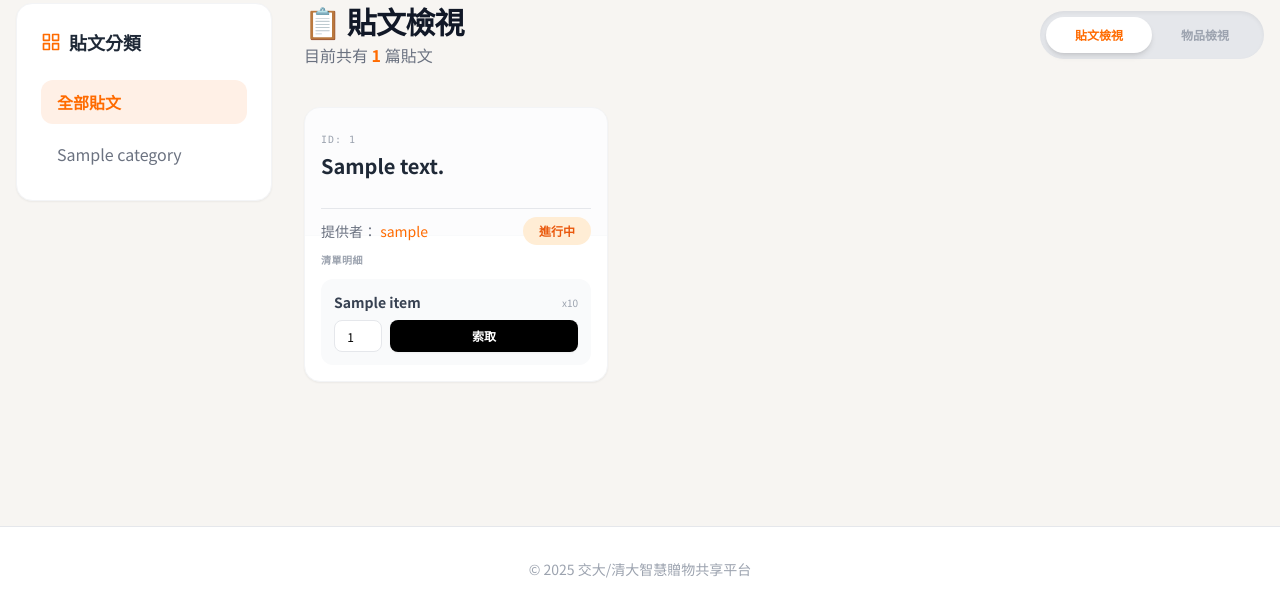
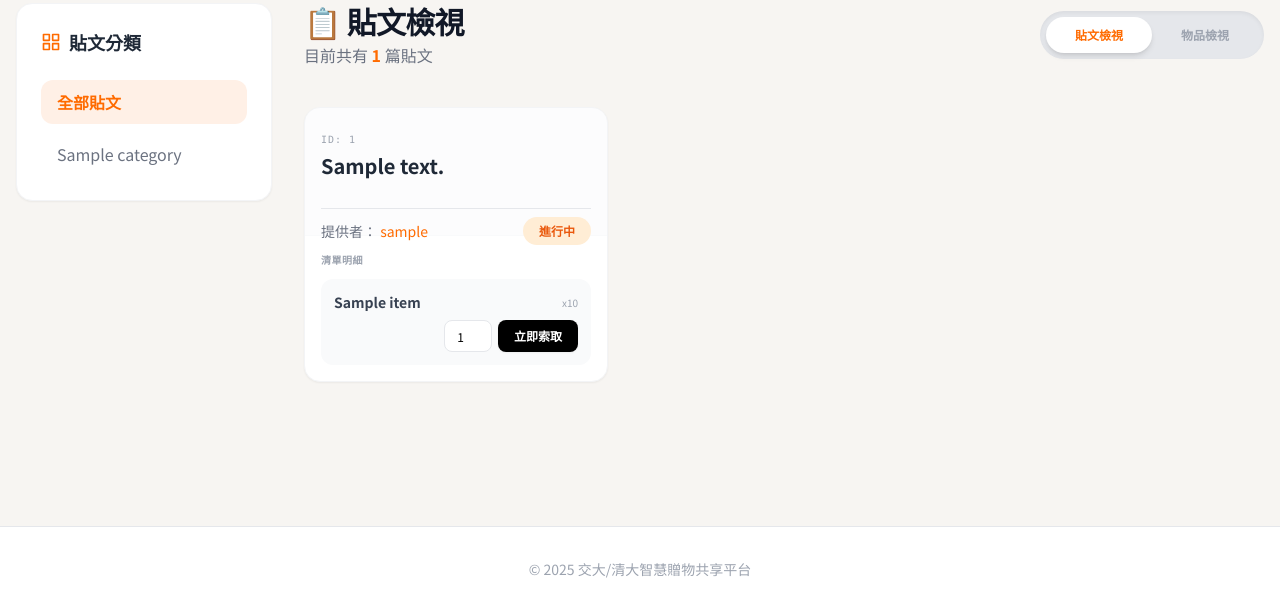
Before and after one commit to aoggg/1141-Database-System-Final-Project, a Flask app: page / in a window 1280 px wide. Shown: the part 189-800 px from the top of the page. Run offline with Flask 3, Linux system fonts and the light colour scheme; a database or web service that is not in the repository returns one stand-in record (values such as "Sample title"); some libraries are stand-ins or nearby versions.

Commit message:
更新 post模式的索取按鈕 UI

```diff
--- a/final project/giveaway_app/templates/index_post.html
+++ b/final project/giveaway_app/templates/index_post.html
@@ -83,12 +83,12 @@
                             </div>
 
                             {% if post['available'] and item['quantity'] > 0 %}
-                                <form action="{{ url_for('claim', item_id=item['item_id']) }}" method="POST" class="flex items-center gap-2">
+                                <form action="{{ url_for('claim', item_id=item['item_id']) }}" method="POST" class="flex items-center justify-end gap-1.5 mt-2">
                                     <input type="number" name="want_quantity" value="1" min="1" max="{{ item['quantity'] }}"
                                         class="w-12 h-8 bg-white border border-gray-200 rounded-lg text-center text-xs outline-none focus:ring-1 focus:ring-[#FF6B00]">
 
-                                    <button type="submit" class="flex-1 h-8 bg-black text-white rounded-lg text-xs font-bold hover:bg-[#FF6B00] transition duration-200 shadow-sm">
-                                        索取
+                                    <button type="submit" class="w-20 h-8 bg-black text-white rounded-lg text-xs font-bold hover:bg-[#FF6B00] transition duration-200 shadow-sm">
+                                        立即索取
                                     </button>
                                 </form>
                             {% else %}
```
